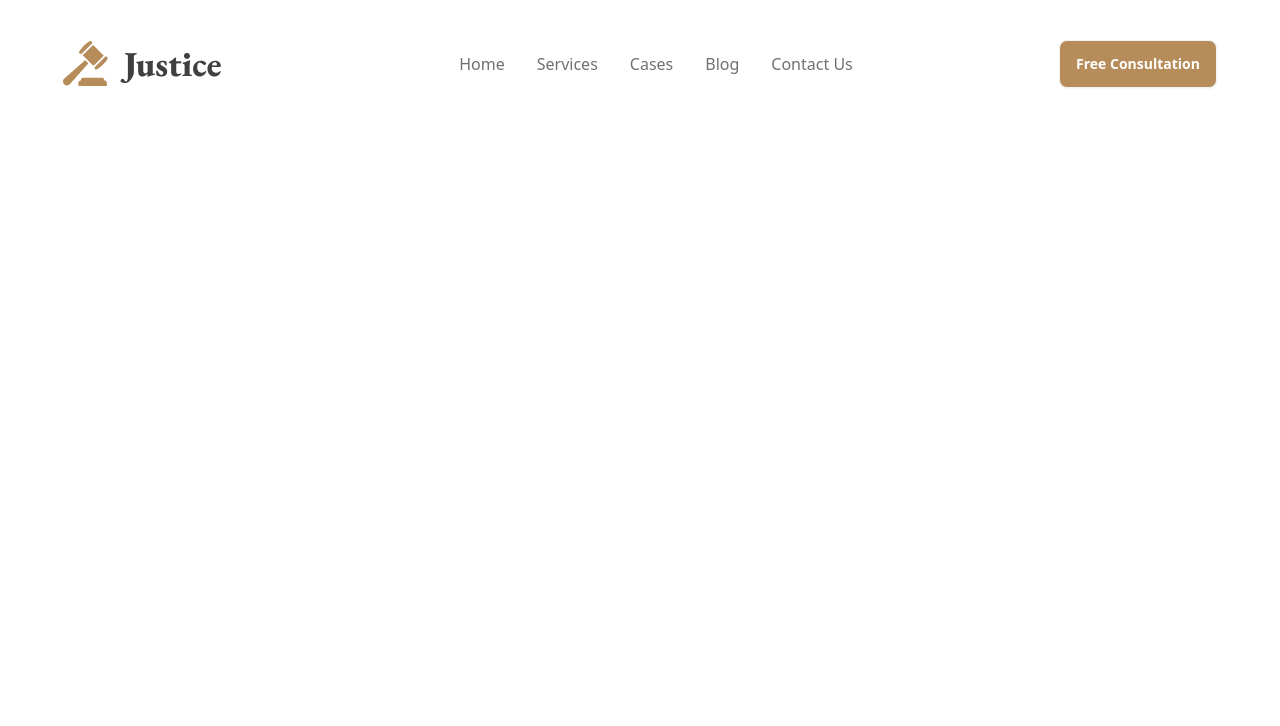
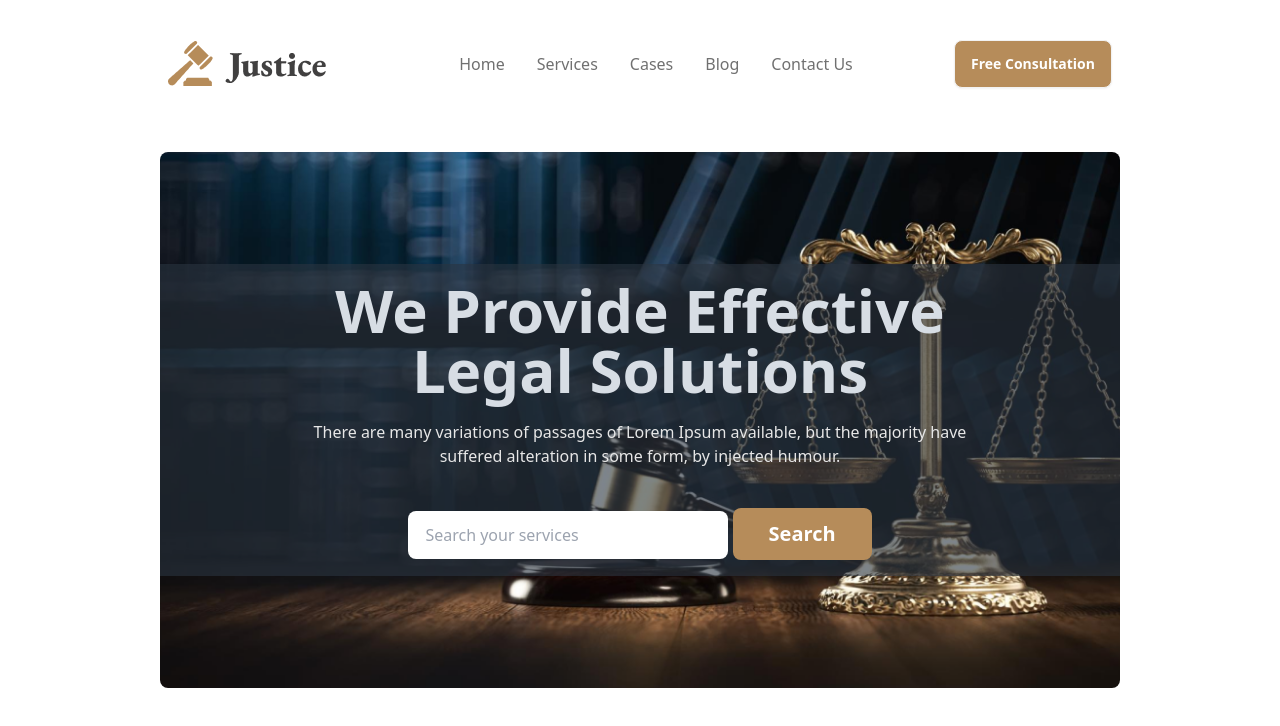
Before and after one commit to codewithsaidul/justice, a plain HTML site: page index.html in a window 1280 px wide. Drawn offline with nearby package versions, Linux system fonts and the light colour scheme.

Commit message:
Banner Section Added

```diff
--- a/index.html
+++ b/index.html
@@ -40,7 +40,7 @@
 
 <body>
     <!-- ==================== Header ====================== -->
-    <header class="max-w-[1170px] w-full mx-auto py-8 pb-14">
+    <header class="max-w-[1440px] w-full md:w-9/12 mx-auto py-8 pb-14">
         <nav>
             <div class="navbar bg-base-100">
                 <div class="navbar-start">
@@ -107,8 +107,25 @@
 
 
     <!-- ==================== Main ====================== -->
-    <main>
-
+    <main class="max-w-[1440px] w-full md:w-9/12 mx-auto">
+        <!-- ======================= Banner Section ======================== -->
+        <section class="banner ">
+            <div class="hero py-28 rounded-lg"
+                style="background-image: url(./images/banner.png);">
+                <div class="hero-overlay bg-opacity-60"></div>
+                <div class="hero-content text-center text-neutral-content">
+                    <div class="w-full lg:w-[668px] mx-auto">
+                        <h1 class="mb-5 text-2xl md:text-5xl lg:text-6xl font-bold">We Provide Effective Legal Solutions</h1>
+                        <p class="mb-5 text-[#E7E7E7]">There are many variations of passages of Lorem Ipsum available, but the majority have suffered alteration in some form, by injected humour.</p>
+                        <div class="space-y-5">
+                            <input type="text" placeholder="Search your services" class="input w-full max-w-xs" />
+                            <button class="bg-primary-color text-xl font-semibold text-white py-3 px-9 rounded-lg">Search</button>
+                        </div>
+                    </div>
+                </div>
+            </div>
+        </section>
+        <!-- ======================= Banner Section ======================== -->
     </main>
     <!-- ==================== Main ====================== -->
 
```
Lines whose indentation alone changed are shown as unchanged.
